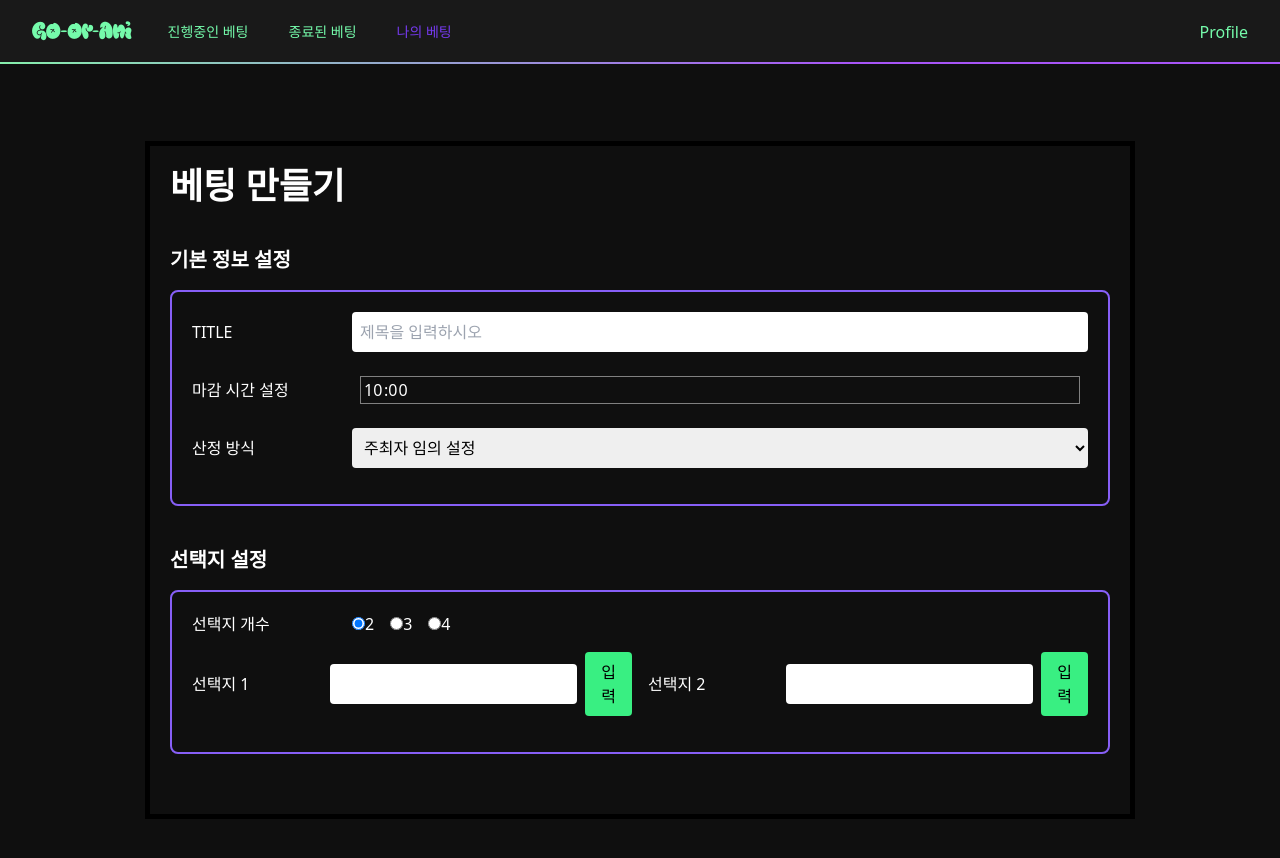
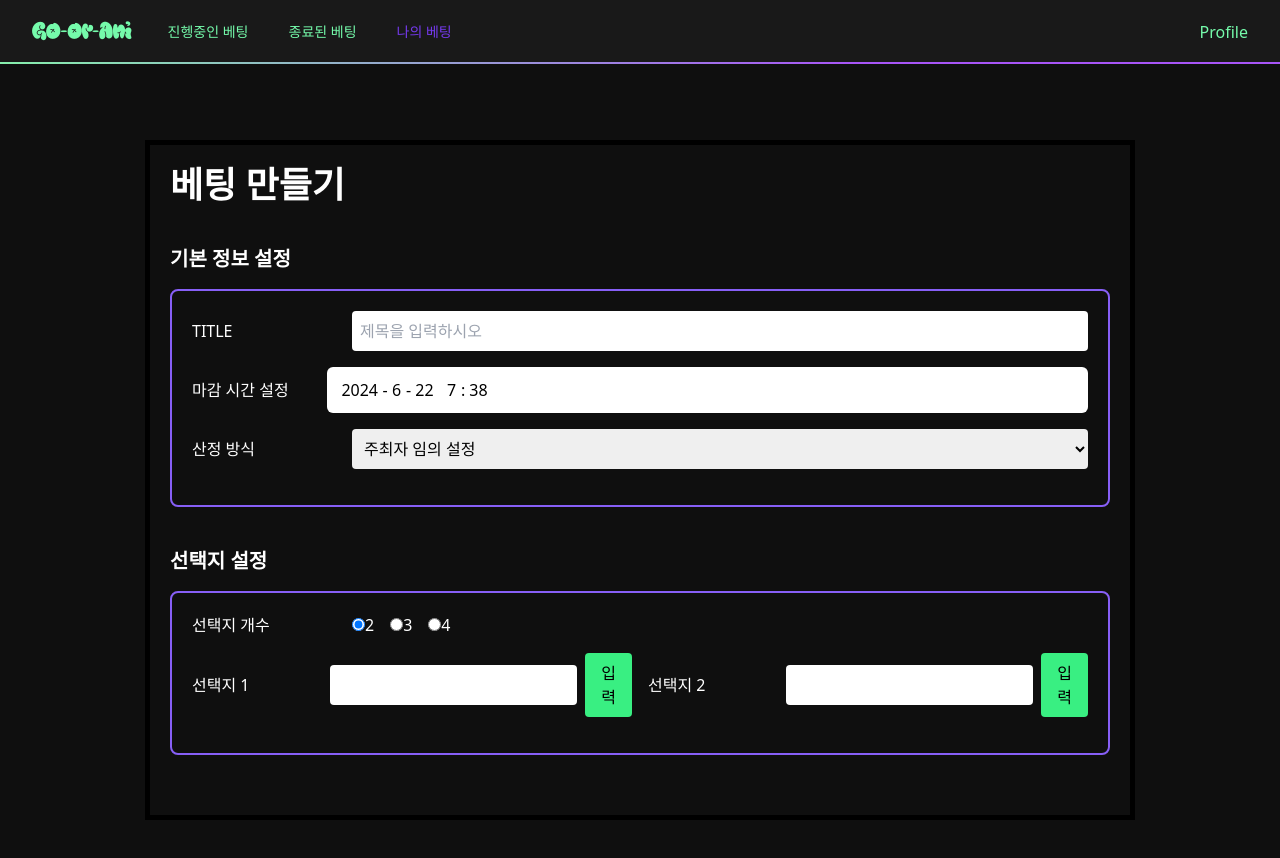
Before and after one commit to FORIF-REACT/Go-or-ani, a React (Vite) app: page /create in a window 1280 px wide. Shown: the top 858 px of the page. Built offline with nearby package versions, Linux system fonts and the light colour scheme.

Commit message:
datepicker

```diff
--- /dev/null
+++ b/src/pages/create-betting/DateTimePickerCustom.css
@@ -0,0 +1,45 @@
+.react-datetime-picker {
+  width: 100%;
+  display: flex;
+  background: white;
+  border-radius: 0.375rem;
+  padding: 0.5rem;
+  align-items: center;
+  justify-content: space-between;
+}
+
+.react-datetime-picker__wrapper {
+  border: none;
+  display: flex;
+  align-items: center;
+  justify-content: space-between;
+}
+
+.react-datetime-picker__inputGroup__input {
+  background: white;
+  color: black;
+  font-size: 1rem;
+  padding: 0.25rem;
+  border: none;
+}
+
+.react-datetime-picker__inputGroup__divider {
+  color: black;
+}
+
+.react-datetime-picker__button {
+  background: transparent;
+  border: none;
+}
+
+.react-datetime-picker__calendar {
+  background: white;
+  color: black;
+  border-radius: 0.375rem;
+  padding: 0.5rem;
+}
+
+.react-datetime-picker__clear-button,
+.react-datetime-picker__calendar-button {
+  display: none;
+}
--- a/src/pages/create-betting/create.tsx
+++ b/src/pages/create-betting/create.tsx
@@ -1,14 +1,13 @@
-
-
 import React, { useState } from 'react';
-import TimePicker from 'react-time-picker';
-import 'react-time-picker/dist/TimePicker.css';
-
+import DateTimePicker from 'react-datetime-picker';
+import 'react-datetime-picker/dist/DateTimePicker.css';
+import 'react-calendar/dist/Calendar.css';
+import './DateTimePickerCustom.css';
 
 const Create = () => {
   const [optionsCount, setOptionsCount] = useState<number>(2);
   const [options, setOptions] = useState<string[]>(['', '']);
-  const [time, setTime] = useState('10:00');
+  const [time, setTime] = useState<Date | null>(new Date());
 
   const handleOptionsCountChange = (count: number) => {
     setOptionsCount(count);
@@ -21,8 +20,8 @@ const Create = () => {
     setOptions(newOptions);
   };
 
-  const handleTimeChange = (newTime: string | null) => {
-    if (newTime !== null) {
+  const handleTimeChange = (newTime: Date | Date[] | null) => {
+    if (newTime instanceof Date) {
       setTime(newTime);
     }
   };
@@ -42,23 +41,18 @@ const Create = () => {
           </div>
           <div className="mb-4 flex items-center">
             <label className="text-white w-40">마감 시간 설정</label>
-            <TimePicker
+            <DateTimePicker
               onChange={handleTimeChange}
               value={time}
               className="bg-white text-black p-2 rounded flex-grow"
               disableClock={true}
-              clearIcon={null}
-              clockIcon={null}
-              maxDetail="minute"
-              hourPlaceholder="hh"
-              minutePlaceholder="mm"
-              format="HH:mm"
+              format="yyyy-MM-dd HH:mm"
+              locale="ko-KR"
             />
           </div>
           <div className="mb-4 flex items-center">
             <label className="text-white w-40">산정 방식</label>
             <select className="bg-white text-black p-2 rounded flex-grow" style={{ color: 'black'}}>
-
               <option>주최자 임의 설정</option>
               <option>포인트가 높은 것</option>
               <option>사용자 수가 많은 것</option>
```
